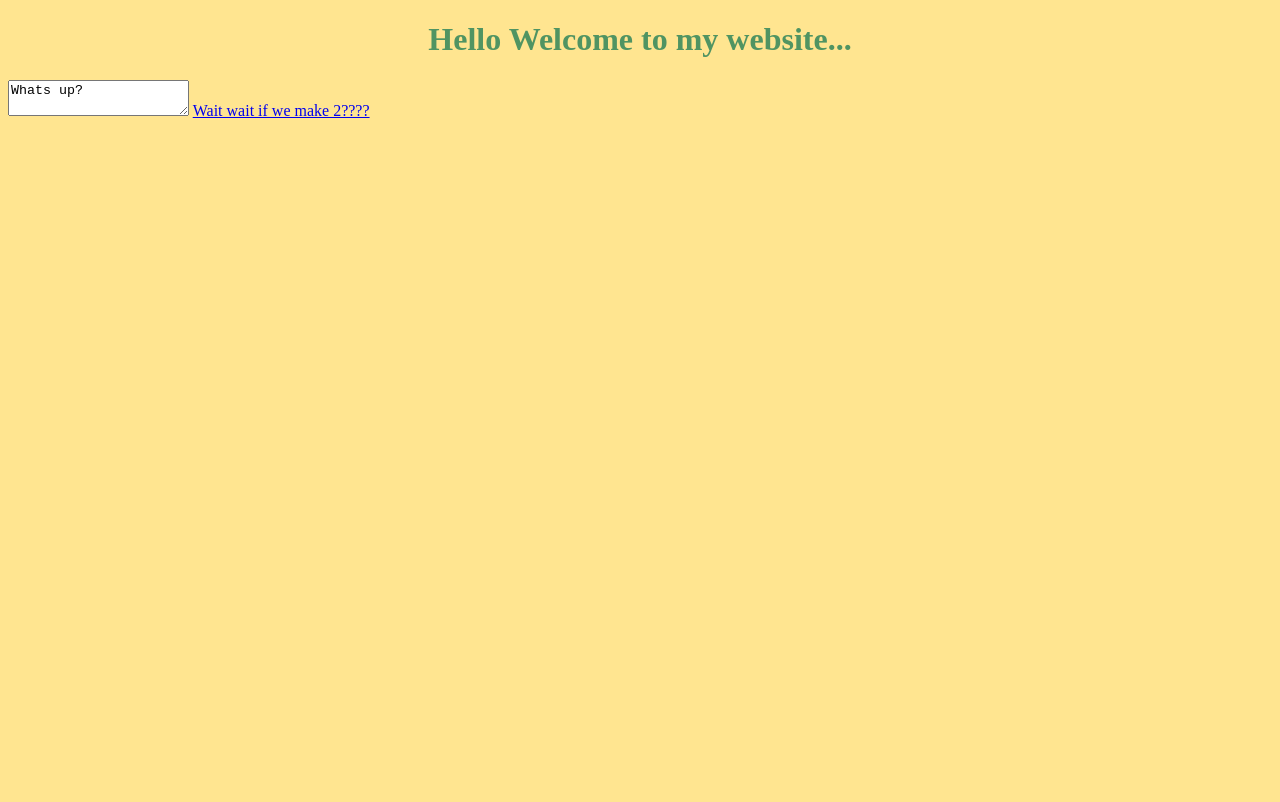
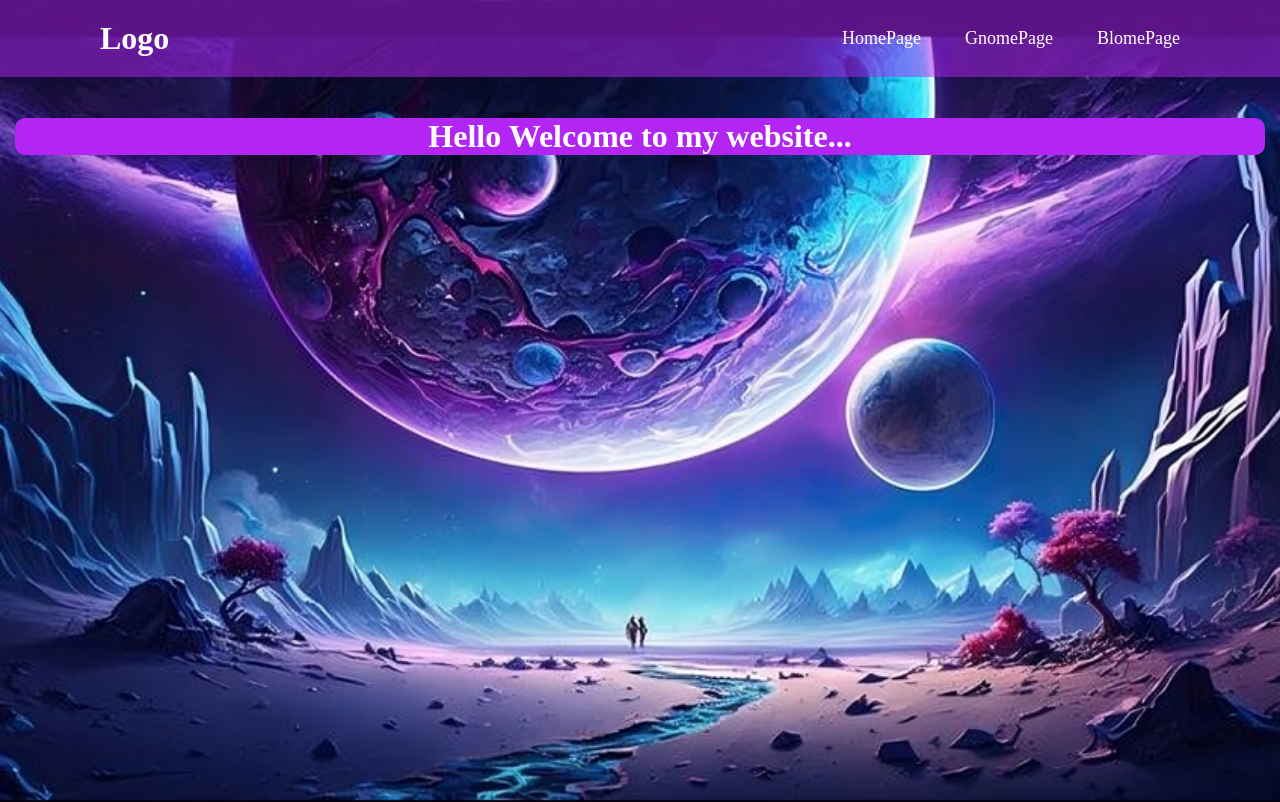
Before and after one commit to CCWaffleallrgiht/Website, a plain HTML site: page index.html in a window 1280 px wide. Shown: the top 802 px of the page. Drawn offline with Linux system fonts and the light colour scheme.

Commit message:
Add files via upload

```diff
--- a/index.html
+++ b/index.html
@@ -2,20 +2,37 @@
 
 <head>
     <link rel="stylesheet" href="style.css" />
-
     <style>
          h1 { text-align: center;}
         body{background-color: rgb(255, 229, 144);}
     </style>
+
 </head>
 
 <body>
 
-    <h1> Hello Welcome to my website...</h1>
+    <header class="header">
+        <a href="#" class="Logo">Logo</a>
 
-    <textarea>Whats up?</textarea>
+        <nav class="navbar">
+          <a href="#">HomePage</a>
+          <a href="#">GnomePage</a>
+          <a href="#">BlomePage</a>
+        </nav>
 
-    <a href="newpage.html">Wait wait if we make 2????</a>
+    </header>
+
+
+    <text class="text">
+        <h1> Hello Welcome to my website...</h1>
+        <text2 class="text2"></text2>
+
+      <div class="Random">
+        <center><a href="newpage.html">Wait wait if we make 2????</a>
+      </div>
+
+    </text>
+
 </body>
 
 </html>
--- a/style.css
+++ b/style.css
@@ -1,3 +1,84 @@
+
 h1 {
-    color : rgba(54, 136, 91, 0.87);
+    color : rgb(255, 255, 255);
+    background: rgb(178, 37, 243);
+    border-radius: 10px;
+    box-sizing: border-box;
+
 }
+
+h1:hover {
+    transition: .3s;
+    transform: translateY(-5px);
+}
+
+
+*{
+    margin: 0;
+    padding: 0;
+    font-family: "sans-serif";
+    box-sizing: border-box;
+
+}
+
+body{
+    padding-top: 100px ;
+    padding-left: 15px;
+    padding-right: 15px;
+    min-height: 100vh;
+    background: url('backround3.png');
+    background-size: cover;
+    background-position: center;
+}
+
+.header{
+    position: fixed;
+    top: 0;
+    left: 0;
+    width: 100%;
+    padding: 20px 100px;
+    background: rgba(178, 37, 243, 0.514);
+    display: flex;
+    justify-content: space-between;
+    align-items: center;
+    z-index: 100;
+}
+
+.Logo{
+    font-size: 32px;
+    color: white;
+    text-decoration: none;
+    font-weight: 700;
+}
+
+.navbar a{
+    position: relative;
+    font-size: 18px;
+    color: white;
+    text-decoration: none;
+    font-weight: 500;
+    margin-left: 40px;
+}
+.navbar a::before {
+    content: '';
+    position: absolute;
+    top: 100%;
+    left: 0;
+    width: 0%;
+    height: 2px;
+    background: white;
+    transition: .3s;
+}
+
+.navbar a:hover::before{
+    width: 100%;
+}
+
+.text {
+    padding: 250px ;
+    color : rgb(255, 255, 255);
+  }
+
+.Random {
+    transform: translateY(2000px);
+}
```
Also changed, not shown: backround3.png (added).
